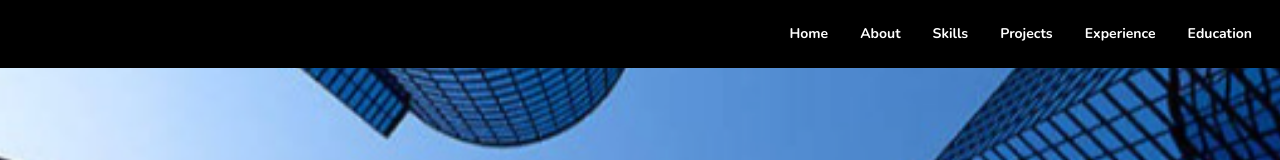
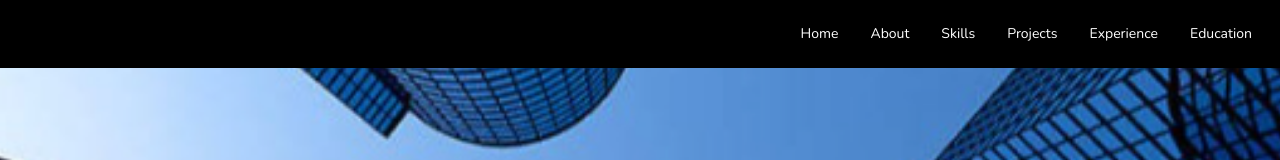
Before and after one commit to Esmeraldagmm/Portfolio, a Next.js app: page / in a window 1280 px wide. Shown: the top 160 px of the page. Built offline with nearby package versions, Linux system fonts and the light colour scheme; a web font is replaced by a local one.

Commit message:
edit nav bar

```diff
--- a/src/app/pages/NavBar.js
+++ b/src/app/pages/NavBar.js
@@ -1,4 +1,4 @@
-import react from "react";
+import React from "react";
 import { FaGithub } from "react-icons/fa";
 import { FaLinkedin } from "react-icons/fa";
 import { MdEmail } from "react-icons/md";
@@ -55,24 +55,54 @@ export function NavBar() {
         </div>
         <div className="navbar-end hidden lg:flex hover:shadow-gray-300">
           {/* large screen nav bar options */}
-          <ul className="menu menu-horizontal px-1 text-white font-bold hover:shadow-slate-400 font-nunito">
+          <ul className="menu menu-horizontal px-1 text-white font-nunito">
             <li>
-              <a href="#about">Home</a>
+              <a
+                href="#about"
+                className="hover:text-gray-200 transition-colors duration-200"
+              >
+                Home
+              </a>
             </li>
             <li>
-              <a href="#about">About</a>
+              <a
+                href="#about"
+                className="hover:text-gray-200 transition-colors duration-200"
+              >
+                About
+              </a>
             </li>
             <li>
-              <a href="#skills">Skills</a>
+              <a
+                href="#skills"
+                className="hover:text-gray-200 transition-colors duration-200"
+              >
+                Skills
+              </a>
             </li>
             <li>
-              <a href="#projects">Projects</a>
+              <a
+                href="#projects"
+                className="hover:text-gray-200 transition-colors duration-200"
+              >
+                Projects
+              </a>
             </li>
             <li>
-              <a href="#experience">Experience</a>
+              <a
+                href="#experience"
+                className="hover:text-gray-200 transition-colors duration-200"
+              >
+                Experience
+              </a>
             </li>
             <li>
-              <a href="#education">Education</a>
+              <a
+                href="#education"
+                className="hover:text-gray-200 transition-colors duration-200"
+              >
+                Education
+              </a>
             </li>
           </ul>
         </div>
@@ -90,11 +120,6 @@ export function NavBar() {
               Software Engineer
             </h2>
             <h2 className="text-5xl pt-2 gradient-text">Esmeralda Gonzalez</h2>
-            {/* <p className="text-white text-lg font-semibold leading-8 pb-40 pt-4 w-[420px]">
-              {" "}
-              I am passionate about using technology to drive meaningful change
-              and solve real-world problems.
-            </p> */}
           </div>
         </div>
         {/* contact */}
--- a/src/app/pages/Skills.js
+++ b/src/app/pages/Skills.js
@@ -1,10 +1,5 @@
 import React from "react";
 import Image from "next/image";
-import { IoLogoJavascript } from "react-icons/io5";
-import { FaReact } from "react-icons/fa";
-import { FaNodeJs } from "react-icons/fa";
-import { RiNextjsFill } from "react-icons/ri";
-import { RiTailwindCssFill } from "react-icons/ri";
 
 export function Skills() {
   return (
--- a/src/app/pages/Work.js
+++ b/src/app/pages/Work.js
@@ -46,7 +46,7 @@ export function Work() {
             </div>
           </div>
         </div>
-        {/* Insta-next*/}
+        {/* Instagram*/}
         <div className="rounded-3xl flex flex-col bg-slate-900 bg-opacity-80 gap-y-4">
           <div className="border-t-4 border-t-blue-400 rounded-t-xl p-8">
             <Image
```
